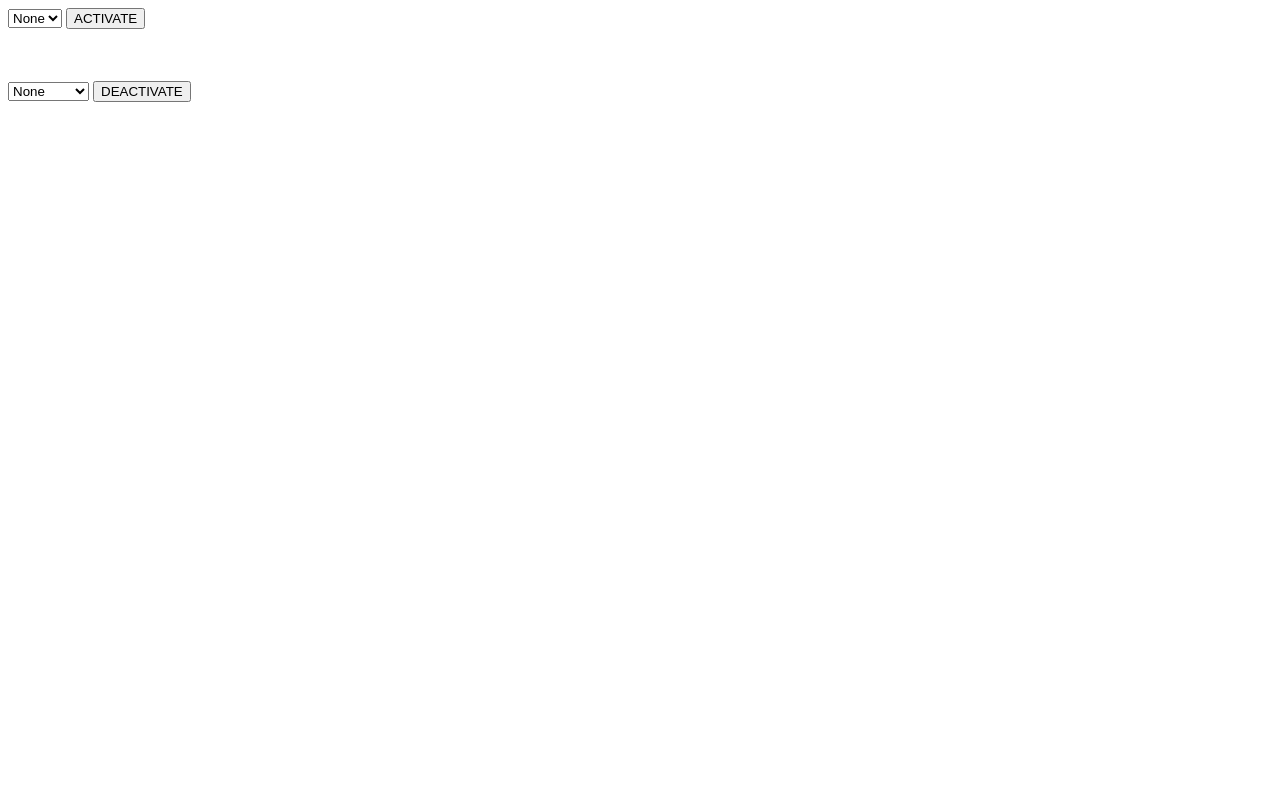
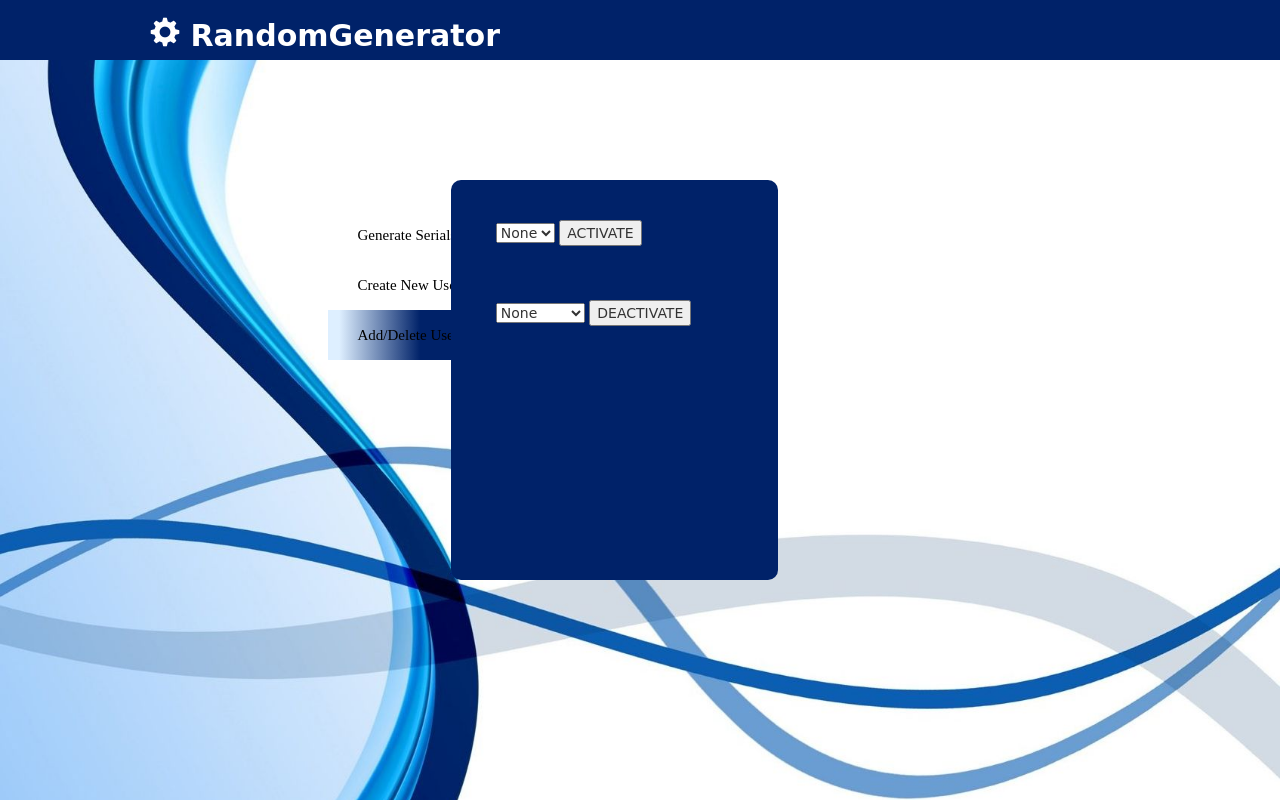
Before and after one commit to SeunAlabi/randomSerialsGenerator, a PHP site: page /editList.php in a window 1280 px wide. Run offline with PHP 8.4, Linux system fonts and the light colour scheme; data comes from the database, SQL or seed files in the repository.

Commit message:
updated file

```diff
--- a/editList.php
+++ b/editList.php
@@ -1,14 +1,36 @@
 <html>
 <head>
+	<link rel="stylesheet" type="text/css" href="css/css/bootstrap.min.css">
+	<link rel="stylesheet" href="css/style.css" type="text/css">
 </head>
+
 <body>
+	<div class="container-fluid head" >
 
-<?php
-require_once "connection.php";
-$con = new connection();
-$connection = $con->getConnection();
-?>
+	  <span class="glyphicon glyphicon-cog" aria-hidden="true"></span>
+		RandomGenerator
+	</div>
 
+
+	<div class="row">
+		<br/><br/><br/><br/><br/><br/>
+		<div class="col-md-2 col-md-offset-3">
+				<div id="nav">
+					<div><a href="index.php">Generate Serials</a></div>
+					<div><a href="create.php">Create New User</a></div>
+					<div class="active"><a href="editList.php">Add/Delete User</a></div>
+				</div>
+		</div>
+
+	<?php
+	require_once "connection.php";
+	$con = new connection();
+	$connection = $con->getConnection();
+	?>
+
+
+	<div class="col-md-3 main">
+		<div id="center">
 	<form method="post" action="edit.php">
 	<select name="selected" required>
 	<option value="">None</option>
@@ -41,5 +63,8 @@
 	</select>
 			<input type="submit" value="DEACTIVATE" name="deactivate"/>
 	</form>
+</div>
+	</div>
+</div>
 </body>
 </html>
```
